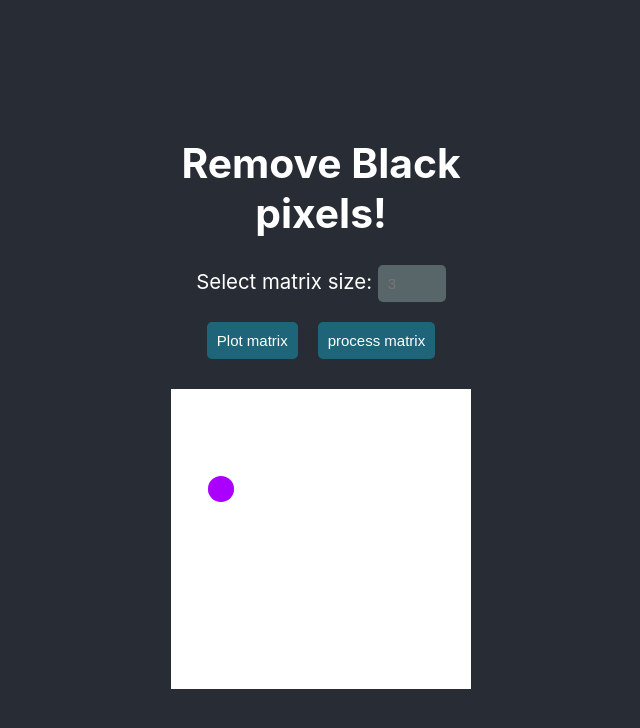
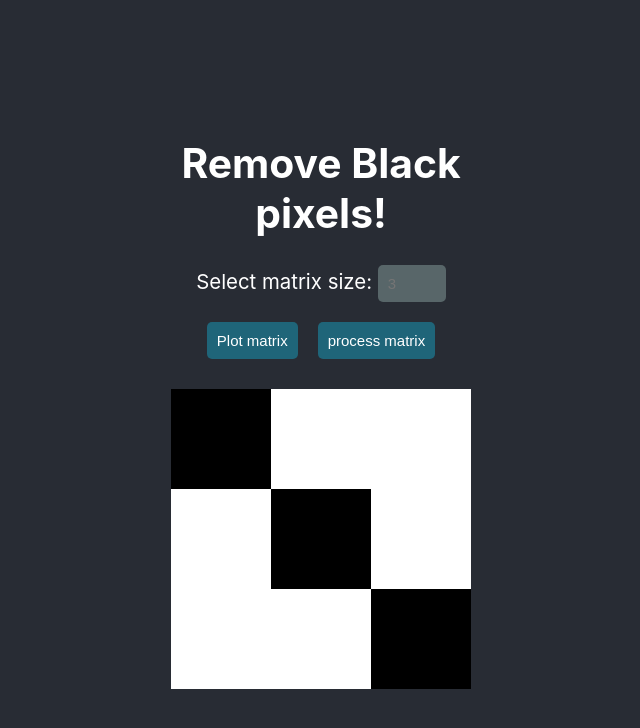
Before and after one commit to SPECTR3R/blackpixels, a React (Create React App) app in the folder src/client/: page / in a window 1280 px wide. Shown: the top 728 px of the page, without its empty margins (319-959 px from the left). Built offline with nearby package versions, Linux system fonts and the light colour scheme.

Commit message:
add function to drwa matrix in canvas

```diff
--- a/src/client/src/App.tsx
+++ b/src/client/src/App.tsx
@@ -1,10 +1,16 @@
 import logo from './logo.svg'
+import { useState } from 'react'
 import './App.css'
 import { MatrixSize } from './proto/blackPixels_pb'
 import { PixelServiceClient } from './proto/BlackPixelsServiceClientPb'
 import Canvas from './components/Canvas'
 
 function App() {
+  const [matrix, setMatrix] = useState([
+    [1, 0, 0],
+    [0, 1, 0],
+    [0, 0, 1]
+  ])
   // useEffect(() => {
   //   const client = new PixelServiceClient('http://localhost:8080')
   //   const matrixSize = new MatrixSize()
@@ -21,13 +27,18 @@ function App() {
 
   const draw = (ctx: any, frameCount: number): void => {
     ctx.clearRect(0, 0, ctx.canvas.width, ctx.canvas.height)
-
+    const cellWidth = ctx.canvas.width / matrix.length
+    const cellHeight = ctx.canvas.height / matrix.length
     ctx.fillStyle = '#fff'
     ctx.fillRect(0, 0, ctx.canvas.width, ctx.canvas.height)
 
-    ctx.fillStyle = '#a0f'
-    ctx.beginPath()
-    ctx.arc(50, 100, 20 * Math.sin(frameCount * 0.05) ** 2, 0, 2 * Math.PI)
+    matrix.forEach((row, y) => {
+      row.forEach((value, x) => {
+        ctx.fillStyle = value ? '#000' : '#fff'
+        ctx.fillRect(x * cellWidth, y * cellHeight, cellWidth, cellHeight)
+      })
+    })
+
     ctx.fill()
   }
 
```
